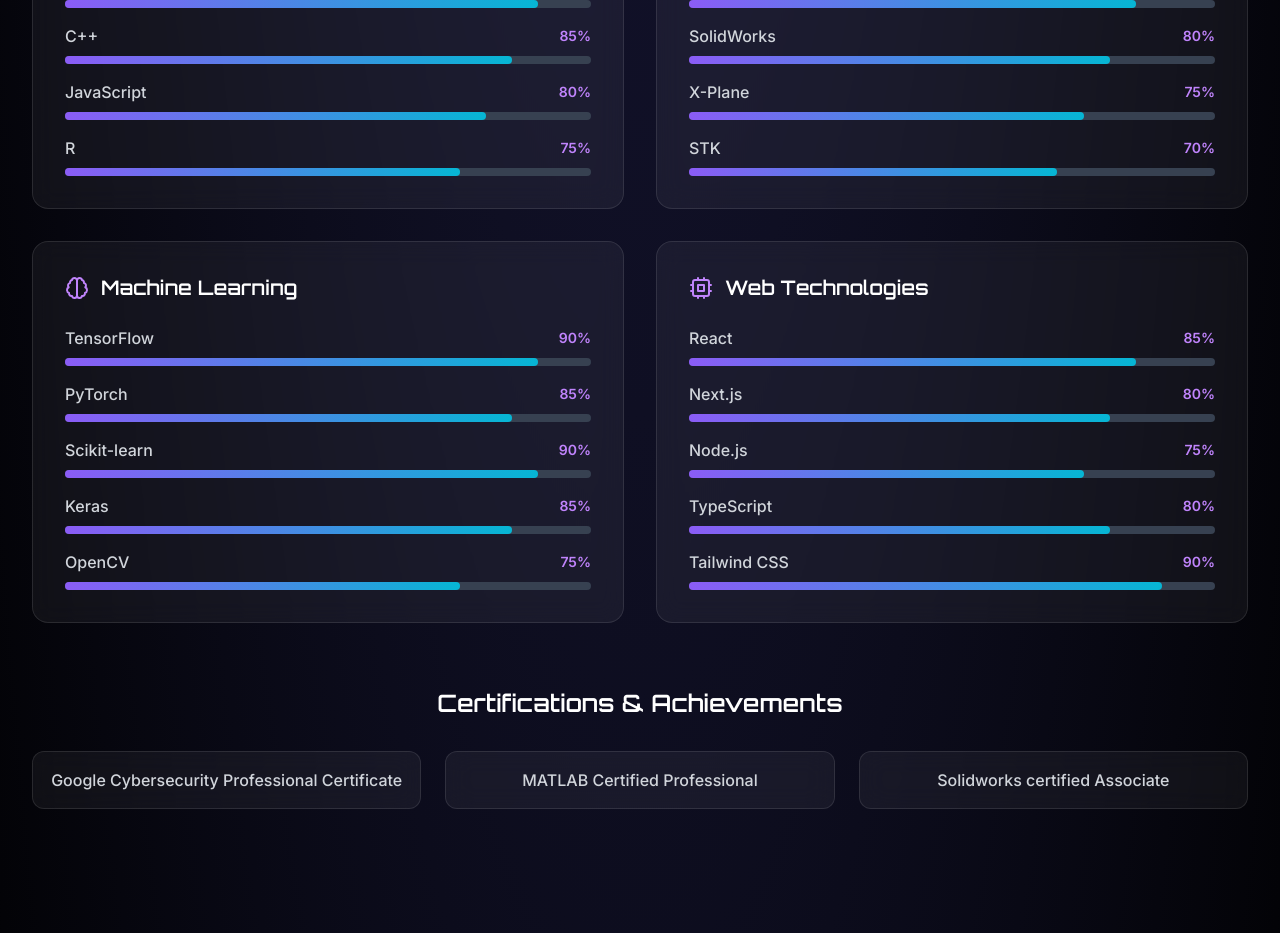
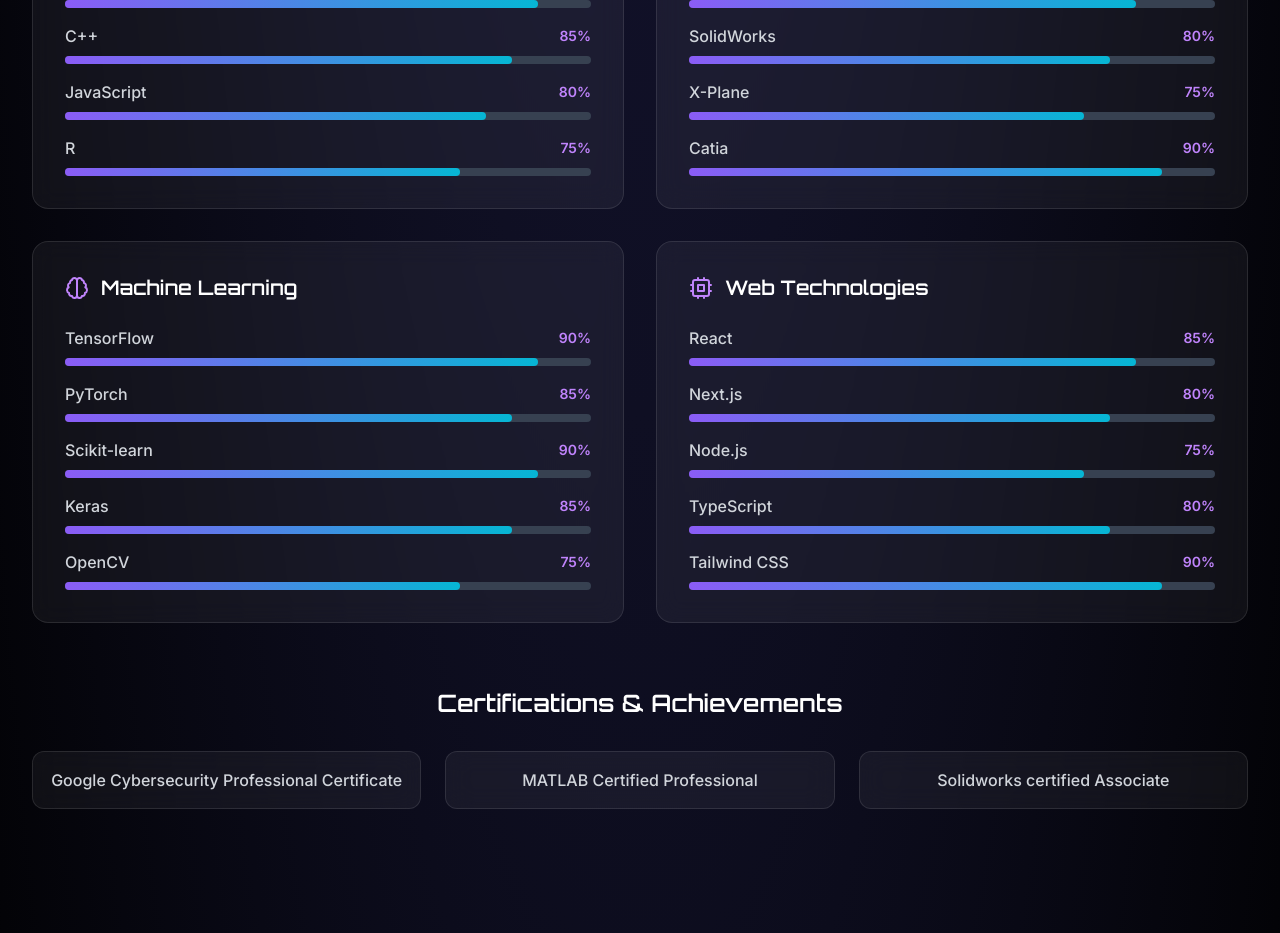
Before and after one commit to ranadu/portfolio-v2, a React (Vite) app: page / in a window 1280 px wide. Shown: the part 3720-4653 px from the top of the page. Built offline with nearby package versions, Linux system fonts and the light colour scheme.

Commit message:
Update Skills.jsx

```diff
--- a/src/components/Skills.jsx
+++ b/src/components/Skills.jsx
@@ -26,7 +26,7 @@
         { name: "ANSYS", level: 85 },
         { name: "SolidWorks", level: 80 },
         { name: "X-Plane", level: 75 },
-        { name: "STK", level: 70 }
+        { name: "Catia", level: 90 }
       ]
     },
     {
```
